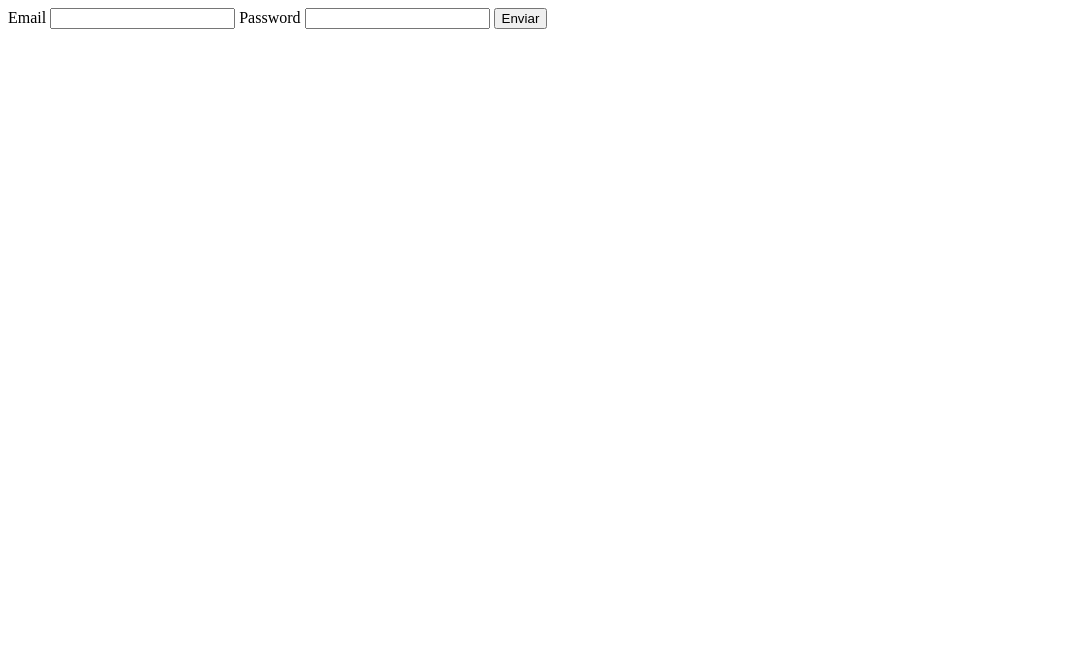
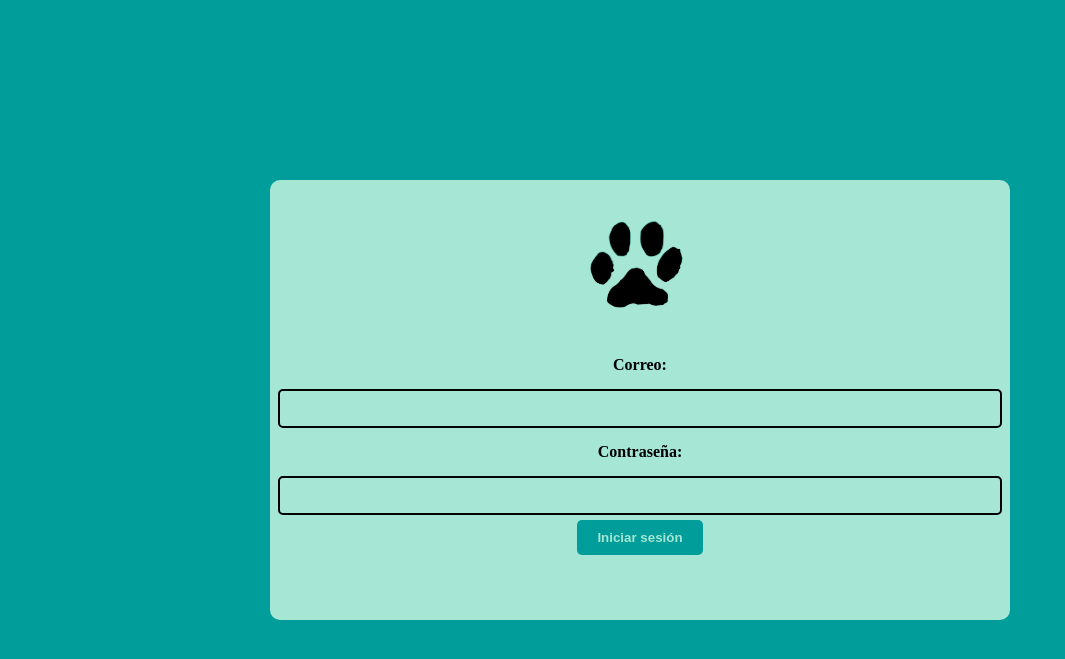
Before and after one commit to EstebanDevs/animalia-veterinarian-app-prototype, a PHP site: page / in a window 1280 px wide. Shown: the top 659 px of the page, without its empty margins (0-1065 px from the left). Run offline with PHP 8.4, Linux system fonts and the light colour scheme.

Commit message:
Add login styles

```diff
--- a/index.php
+++ b/index.php
@@ -1,19 +1,26 @@
 <!DOCTYPE html>
 <html>
-    <head>
-        <meta charset="UTF-8" />
-        <meta name="viewport" content="width=device-width, initial-scale=1.0">
-        <title>Iniciar sesión | Animalia</title>
-    </head>
-    <body>
-        <form action="./controllers/authController.php" method="post">
-            <label for="email">Email</label>
-            <input type="email" name="email" id="email" required>
+<head>
+  <link rel="stylesheet" type="text/css" href="./views/styles/styles.css">
+</head>
+<body>
+  <div id="login-container">
+    <div id="logo">
+      <img src="./views/resources/pata-de-perro.png" alt="Logo de Animalia">
+    </div>
+    <form class="login-form" action="./controllers/authController.php" method="post">
+      <label for="username">Correo:</label>
+      <div class="input-container">
+        <input type="text" id="email" name="email" required>
+      </div>
 
-            <label for="password">Password</label>
-            <input type="password" name="password" id="password" required>
+      <label for="password">Contraseña:</label>
+      <div class="input-container">
+        <input type="password" id="password" name="password" required>
+      </div>
 
-            <button>Enviar</button>
-        </form>
-    </body>
+      <input type="submit" value="Iniciar sesión" class="login-button">
+    </form>
+  </div>
+</body>
 </html>
--- /dev/null
+++ b/views/styles/styles.css
@@ -0,0 +1,108 @@
+/* Estilos para el contenedor de inicio de sesión */
+#login-container {
+  background-color: #A5E6D4;
+  padding: 20px;
+  width: 700px;
+  height: 400px;
+  margin: 0 auto;
+  border-radius: 10px;
+  text-align: center;
+}
+
+/* Estilos para el elemento de ID "logo" */
+#logo {
+  margin-bottom: 40px;
+}
+
+/* Estilos para imágenes dentro del elemento con ID "logo" */
+#logo img {
+  max-width: 500px;
+}
+
+/* Estilos para el cuerpo de la página */
+body {
+  background-color: #009D9A;
+  margin: 0;
+  display: flex;
+  align-items: center;
+  justify-content: center;
+  height: 100vh;
+  font-weight: bold;
+}
+
+/* Estilos para etiquetas */
+label {
+  display: block;
+  margin-top: 10px;
+}
+
+/* Estilos para contenedores de entrada */
+.input-container {
+  position: relative;
+}
+
+/* Estilos para campos de texto de tipo "text" y "password" */
+input[type="text"],
+input[type="password"] {
+  width: 100%;
+  padding: 10px;
+  border: 2px solid #000;
+  background-color: #A5E6D4;
+  margin: 5px 0;
+  border-radius: 5px;
+}
+
+/* Estilos para el botón de inicio de sesión */
+.login-button {
+  background-color: #009D9A;
+  color: #A5E6D4;
+  border: none;
+  padding: 10px 20px;
+  border-radius: 5px;
+  cursor: pointer;
+  font-weight: bold;
+  transition: background-color 0.3s;
+}
+
+/* Estilos para el botón de inicio de sesión al pasar el cursor sobre él */
+.login-button:hover {
+  background-color: #A5E6D4;
+  color: #009D9A;
+}
+
+/* Estilos para contenedores de entrada con posición flex */
+.input-container {
+  display: flex;
+  flex-direction: column;
+  align-items: center;
+  margin-top: 10px;
+}
+
+/* Estilos para campos de texto de tipo "text" y "password" dentro de contenedores con posición flex */
+input[type="text"],
+input[type="password"] {
+  width: 100%;
+  padding: 10px;
+  border: 2px solid #000;
+  background-color: #A5E6D4;
+  margin: 5px 0;
+  border-radius: 5px;
+}
+
+/* Estilos para el botón de inicio de sesión con posición flex */
+.login-button {
+  background-color: #009D9A;
+  color: #A5E6D4;
+  border: none;
+  padding: 10px 20px;
+  border-radius: 5px;
+  cursor: pointer;
+  font-weight: bold;
+  transition: background-color 0.3s;
+}
+
+/* Estilos para el botón de inicio de sesión al pasar el cursor sobre él con posición flex */
+.login-button:hover {
+  background-color: #A5E6D4;
+  color: #009D9A;
+}
```
Also changed, not shown: views/resources/pata-de-perro.png (added).
